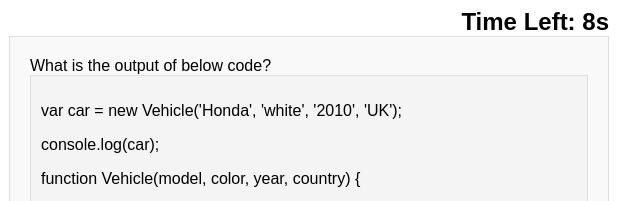
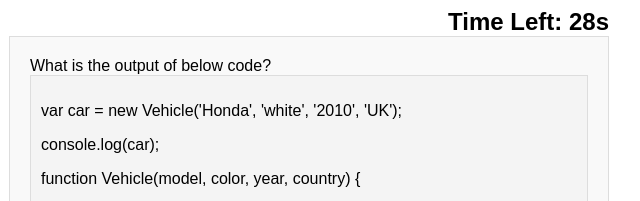
Before and after one commit to mrStefanJ/quiz-app, a plain HTML site: page index.html in a window 1280 px wide. Both pictures are taken after a click on the button "Start Test". Shown: the top 201 px of the page, 331-971 px from the left. Drawn offline with Linux system fonts and the light colour scheme.

Commit message:
change count down timer

```diff
--- a/index.html
+++ b/index.html
@@ -21,7 +21,7 @@
       <div class="comment">You will have 10 questions for each Level</div>
     </div>
     <div id="test" style="display: none">
-      <div id="timer">Time Left: <span id="time-left">10</span>s</div>
+      <div id="timer">Time Left: <span id="time-left">30</span>s</div>
       <div class="question-container" id="question-container">
         <div class="question" id="question-1">
           <div class="question-text" id="question"></div>
--- a/script.js
+++ b/script.js
@@ -229,7 +229,7 @@ let userAnswers = [];
 let selectedDifficulty = "";
 let selectedQuizData = [];
 let timer;
-let timeLeft = 10;
+let timeLeft = 30;
 
 document.getElementById("start-test").addEventListener("click", startQuiz);
 resetButton.addEventListener("click", resetQuiz);
@@ -240,7 +240,7 @@ function startQuiz() {
   currentQuestion = 0;
   score = 0;
   userAnswers = [];
-  timeLeft = 10;
+  timeLeft = 30;
 
   difficultySelection.style.display = "none";
   testElement.style.display = "block";
@@ -323,7 +323,7 @@ function startTimer() {
 
 function resetTimer() {
   clearInterval(timer);
-  timeLeft = 10;
+  timeLeft = 30;
   document.getElementById("time-left").innerText = timeLeft; // Ensure timerElement is updated here
 }
 
@@ -331,7 +331,7 @@ function resetQuiz() {
   difficultySelection.style.display = "block";
   testElement.style.display = "none";
   resetButton.style.display = "none";
-  testElement.innerHTML = `<div id="timer">Time Left: <span id="time-left">10</span>s</div> <div class="question-container" id="question-container"> <div class="question" id="question-1"> <div class="question-text" id="question"></div> <div class="code" id="code"></div> <div class="options" id="options"></div> </div> </div>`;
+  testElement.innerHTML = `<div id="timer">Time Left: <span id="time-left">30</span>s</div> <div class="question-container" id="question-container"> <div class="question" id="question-1"> <div class="question-text" id="question"></div> <div class="code" id="code"></div> <div class="options" id="options"></div> </div> </div>`;
 
   // Reinitialize elements
   questionElement = document.getElementById("question");
```
